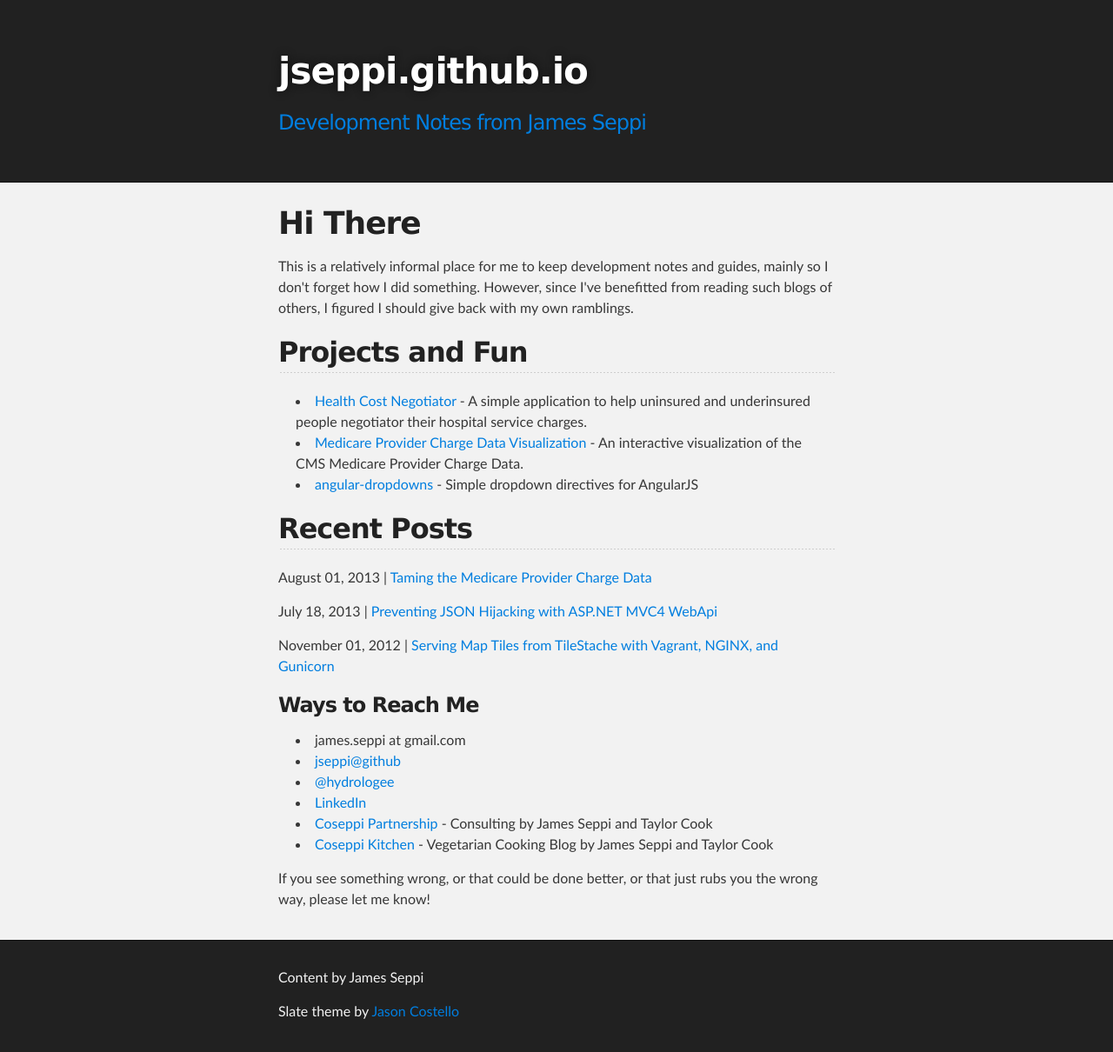
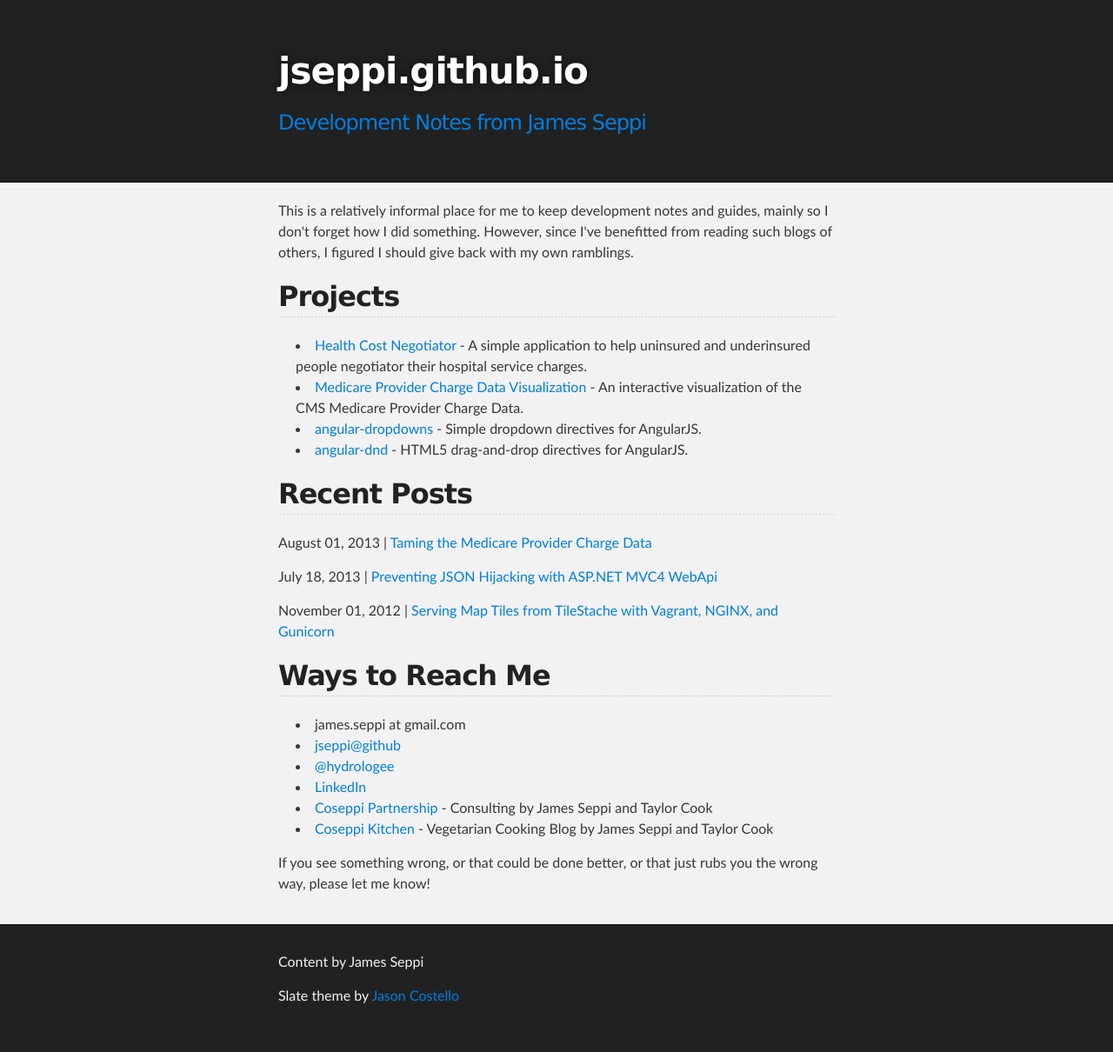
Before and after one commit to jseppi/jseppi.github.io, a Jekyll site: the page built from index.html, in a window 1280 px wide. Shown: the whole page at 87% size. Built offline with Jekyll 4.4.1, drawn with Linux system fonts in a browser that asks for light colours.

Commit message:
slight changes

```diff
--- a/index.html
+++ b/index.html
@@ -3,10 +3,9 @@
 published: true
 ---
 
-<h1>Hi There</h1>
 <p>This is a relatively informal place for me to keep development notes and guides, mainly so I don't forget how I did something. However, since I've benefitted from reading such blogs of others, I figured I should give back with my own ramblings.</p>
 
-<h2>Projects and Fun</h2>
+<h2>Projects</h2>
 <ul>
     <li>
         <a href="http://healthcostnegotiator.com">Health Cost Negotiator</a> - A simple application to help uninsured and underinsured people negotiator their hospital service charges.
@@ -15,7 +14,10 @@
         <a href="http://labs.coseppi.com/cms/">Medicare Provider Charge Data Visualization</a> - An interactive visualization of the CMS Medicare Provider Charge Data.
     </li>
     <li>
-        <a href="https://github.com/jseppi/angular-dropdowns">angular-dropdowns</a> - Simple dropdown directives for AngularJS
+        <a href="https://github.com/jseppi/angular-dropdowns">angular-dropdowns</a> - Simple dropdown directives for AngularJS.
+    </li>
+    <li>
+        <a href="https://github.com/jseppi/angular-dropdowns">angular-dnd</a> - HTML5 drag-and-drop directives for AngularJS.
     </li>
 </ul>
 
@@ -24,7 +26,7 @@
     <p>{{ item.date | date: "%B %d, %Y" }} | <a href="{{item.url}}" title="{{item.title}}">{{item.title}}</a></p>
 {% endfor %}
 
-<h3>Ways to Reach Me</h3>
+<h2>Ways to Reach Me</h2>
 <ul>
   <li>james.seppi at gmail.com</li>
   <li><a href="http://github.com/jseppi">jseppi@github</a></li>
```
